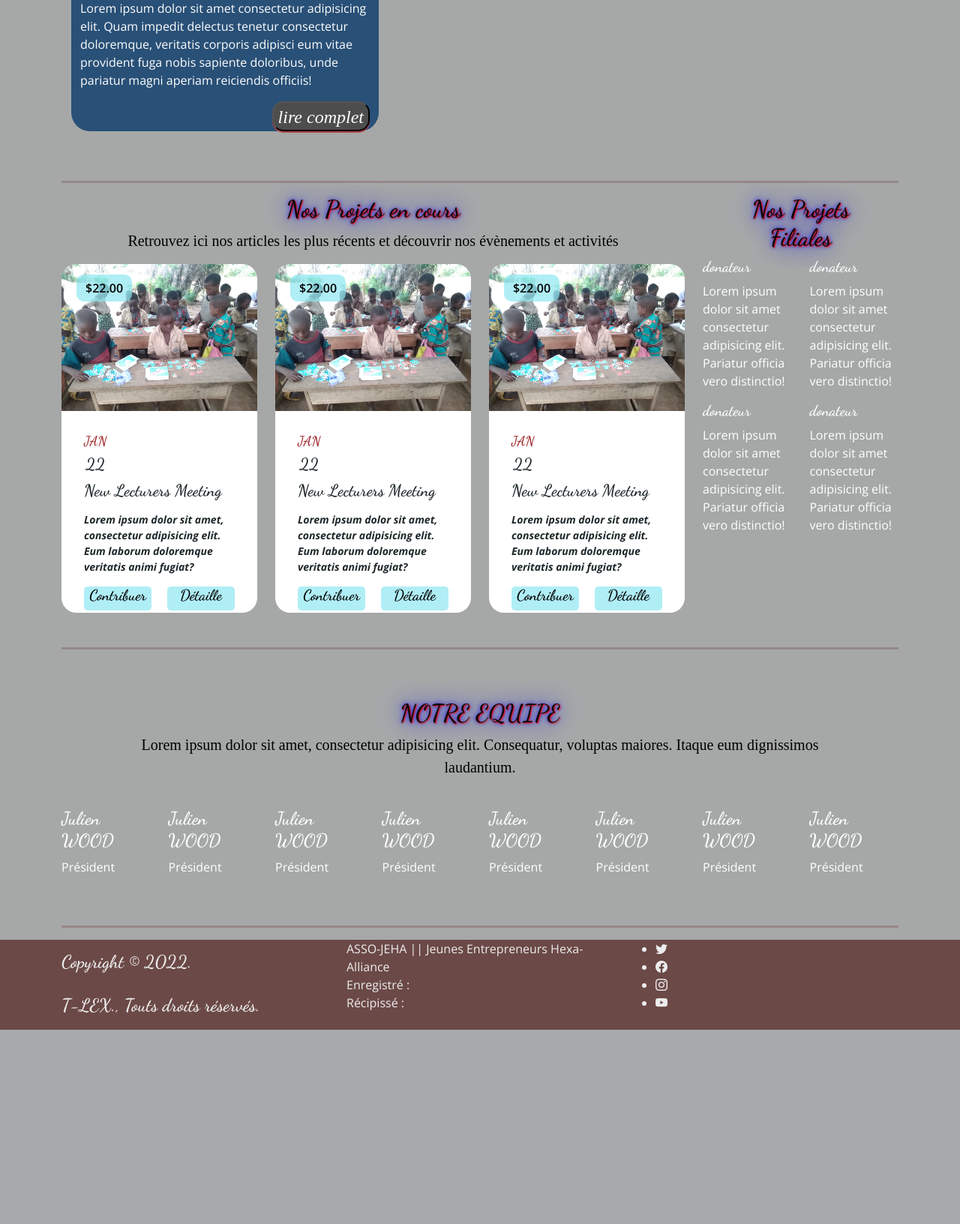
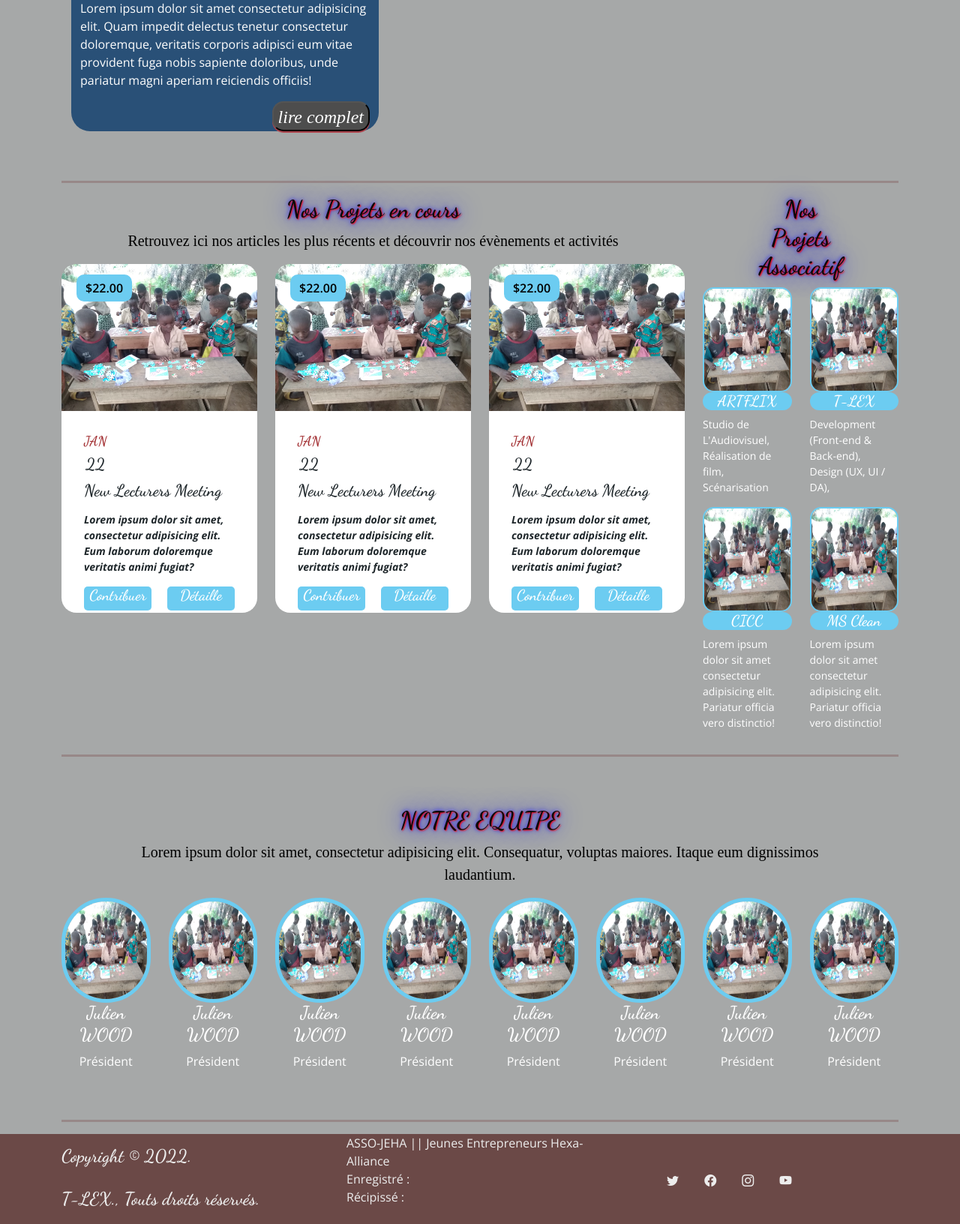
Before and after one commit to Julien-wood/jeha, a PHP site: page / in a window 1280 px wide. Shown: the part 2015-3647 px from the top of the page at 75% size. Before the commit the page ends 3388 px from the top, so only its background shows below. Run offline with PHP 8.4, Linux system fonts and the light colour scheme.

Commit message:
suite continuite

```diff
--- a/assets/css/style.css
+++ b/assets/css/style.css
@@ -589,7 +589,7 @@ hr{
   font-size: 16px;
   color: #000000;
   font-weight: 600;
-  background-color: rgba(143, 231, 243, 0.7);
+  background-color: rgb(108, 204, 241);
   padding: 7px 12px;
   border-radius: 10px;
 }
@@ -641,30 +641,66 @@ hr{
 }
 .meeting-item .down-content .button .left{
   float: left;
-  background-color: rgba(143, 231, 243, 0.7);
+  background-color: rgb(108, 204, 241);
   border-radius: 5px;
   width: 90px;
   text-align: center;
 }
 .meeting-item .down-content .button .right{
   float: right;
-  background-color: rgba(143, 231, 243, 0.7);
+  background-color: rgb(108, 204, 241);
   border-radius: 5px;
   width: 90px;
   text-align: center;
 }
 .left a{
-  color: #000000;
+  color: #ffffff;
 }
 .right a{
-  color: #000000;
+  color: #ffffff;
+}
+.emmet{
+  position: relative;
+}
+.groupe img{
+  width: 100%;
+  height: 140px;
+  border: 2px solid rgb(108, 204, 241);
+  border-radius: 15px;
+}
+.groupe h5{
+  text-align: center;
+  background: rgb(108, 204, 241);
+  border-radius: 15px;
+
+}
+.emmet p{
+  font-size: 14px;
+  bottom: 50px;
 }
 
    /* ==========================================
-      ============ Design Projets ==============
+      ============ Design Teams ==============
       ==========================================*/
+.teams{
+  position: relative;
+  text-align: center;
+}
 
+.teams .photo img{
+  width: 100%;
+  height: 140px;
+  border: 5px solid rgb(108, 204, 241);
+  border-radius: 80px;
+}
+.teams .photo img:hover{
+  height: 200px;
+  width: 200px;
+  border-radius: 120px;
+}
+@media screen {
 
+}
 
    /* ==========================================
       ============ Titre-box ===================
@@ -679,10 +715,26 @@ footer{
   background: rgba(85, 37, 34, 0.9);
   opacity: .8;
 }
+.right2 ul{
+  padding-top: 50px;
+}
+.right2 ul li{
+  display: inline;
+}
+.right2 ul li a{
+  height: 250px;
+}
+.right2 li a i{
+  text-align: center;
+  margin: 15px;
+  color: white;
 
+}
+.right2 li a i:hover{
+  color: rgb(108, 204, 241);
+}
 
 section.contact-us {
-  background-image: url(../images/meetings-bg.jpg);
   background-position: center center;
   background-attachment: fixed;
   background-repeat: no-repeat;
--- a/index.php
+++ b/index.php
@@ -258,29 +258,49 @@
                 </div>
             </div>
             <div class="col-3 remercier">
+                    <div class="title">
+                        <h2>Nos Projets Associatif</h2>
+                    </div>
                 <div class="row">
-                    <div class="title">
-                        <h2>Nos Projets Filiales</h2>
+                    <div class="col-6">
+                        <div class="emmet">
+                            <div class="groupe">
+                                <img src="assets/imgs/gal1.jpg" alt="">
+                                <span><h5>ARTFLIX</h5></span>
+                            </div>
+                            <p>Studio de L'Audiovisuel, <br> Réalisation de film, <br> Scénarisation
+                            </p>
+                        </div>
                     </div>
                     <div class="col-6">
-                        <span><h5>donateur</h5></span>
-                        <p>Lorem ipsum dolor sit amet consectetur adipisicing elit. Pariatur officia vero distinctio!
-                        </p>
+                        <div class="emmet">
+                            <div class="groupe">
+                                    <img src="assets/imgs/gal1.jpg" alt="">
+                                    <span><h5>T-LEX</h5></span>
+                                </div>
+                                <p>Development (Front-end & Back-end), <br> Design (UX, UI / DA),
+                                </p>
+                            </div>
+                        </div>
+                    <div class="col-6">
+                        <div class="emmet">
+                            <div class="groupe">
+                                <img src="assets/imgs/gal1.jpg" alt="">
+                                <span><h5>CICC</h5></span>
+                            </div>
+                            <p>Lorem ipsum dolor sit amet consectetur adipisicing elit. Pariatur officia vero distinctio!
+                            </p>
+                        </div>
                     </div>
                     <div class="col-6">
-                        <span><h5>donateur</h5></span>
-                        <p>Lorem ipsum dolor sit amet consectetur adipisicing elit. Pariatur officia vero distinctio!
-                        </p>
-                    </div>
-                    <div class="col-6">
-                        <span><h5>donateur</h5></span>
-                        <p>Lorem ipsum dolor sit amet consectetur adipisicing elit. Pariatur officia vero distinctio!
-                        </p>
-                    </div>
-                    <div class="col-6">
-                        <span><h5>donateur</h5></span>
-                        <p>Lorem ipsum dolor sit amet consectetur adipisicing elit. Pariatur officia vero distinctio!
-                        </p>
+                        <div class="emmet">
+                            <div class="groupe">
+                                <img src="assets/imgs/gal1.jpg" alt="">
+                                <span><h5>MS Clean</h5></span>
+                            </div>
+                            <p>Lorem ipsum dolor sit amet consectetur adipisicing elit. Pariatur officia vero distinctio!
+                            </p>
+                        </div>
                     </div>
                 </div>
             </div>
@@ -295,42 +315,42 @@
                     <p>Lorem ipsum dolor sit amet, consectetur adipisicing elit. Consequatur, voluptas maiores. Itaque eum dignissimos laudantium.</p>
                 </div>
                 <div class="col teams">
-                    <div class="photo"><img src="" alt=""></div>
+                    <div class="photo"><img src="assets/imgs/gal1.jpg" alt=""></div>
                     <div class="nom"><h4>Julien WOOD</h4></div>
                     <div class="role">Président</div>
                 </div>
                 <div class="col teams">
-                    <div class="photo"><img src="" alt=""></div>
+                    <div class="photo"><img src="assets/imgs/gal1.jpg" alt=""></div>
                     <div class="nom"><h4>Julien WOOD</h4></div>
                     <div class="role">Président</div>
                 </div>
                 <div class="col teams">
-                    <div class="photo"><img src="" alt=""></div>
+                    <div class="photo"><img src="assets/imgs/gal1.jpg" alt=""></div>
                     <div class="nom"><h4>Julien WOOD</h4></div>
                     <div class="role">Président</div>
                 </div>
                 <div class="col teams">
-                    <div class="photo"><img src="" alt=""></div>
+                    <div class="photo"><img src="assets/imgs/gal1.jpg" alt=""></div>
                     <div class="nom"><h4>Julien WOOD</h4></div>
                     <div class="role">Président</div>
                 </div>
                 <div class="col teams">
-                    <div class="photo"><img src="" alt=""></div>
+                    <div class="photo"><img src="assets/imgs/gal1.jpg" alt=""></div>
                     <div class="nom"><h4>Julien WOOD</h4></div>
                     <div class="role">Président</div>
                 </div>
                 <div class="col teams">
-                    <div class="photo"><img src="" alt=""></div>
+                    <div class="photo"><img src="assets/imgs/gal1.jpg" alt=""></div>
                     <div class="nom"><h4>Julien WOOD</h4></div>
                     <div class="role">Président</div>
                 </div>
                 <div class="col teams">
-                    <div class="photo"><img src="" alt=""></div>
+                    <div class="photo"><img src="assets/imgs/gal1.jpg" alt=""></div>
                     <div class="nom"><h4>Julien WOOD</h4></div>
                     <div class="role">Président</div>
                 </div>
                 <div class="col teams">
-                    <div class="photo"><img src="" alt=""></div>
+                    <div class="photo"><img src="assets/imgs/gal1.jpg" alt=""></div>
                     <div class="nom"><h4>Julien WOOD</h4></div>
                     <div class="role">Président</div>
                 </div>
@@ -355,12 +375,12 @@
                             Récipissé :
                         </p>
                     </div>
-                    <div class="col right">
+                    <div class="col right2">
                         <ul>
-                            <li><i class="bi  bi-twitter"></i></li>
-                            <li><i class="bi bi-facebook"></i></li>
-                            <li><i class="bi bi-instagram"></i></li>
-                            <li><i class="bi bi-youtube"></i></li>
+                            <li><a href=""><i class="bi  bi-twitter"></i></a></li>
+                            <li><a href=""><i class="bi bi-facebook"></i></a></li>
+                            <li><a href=""><i class="bi bi-instagram"></i></a></li>
+                            <li><a href=""><i class="bi bi-youtube"></i></a></li>
                         </ul>
                     </div>
                 </div>
```
